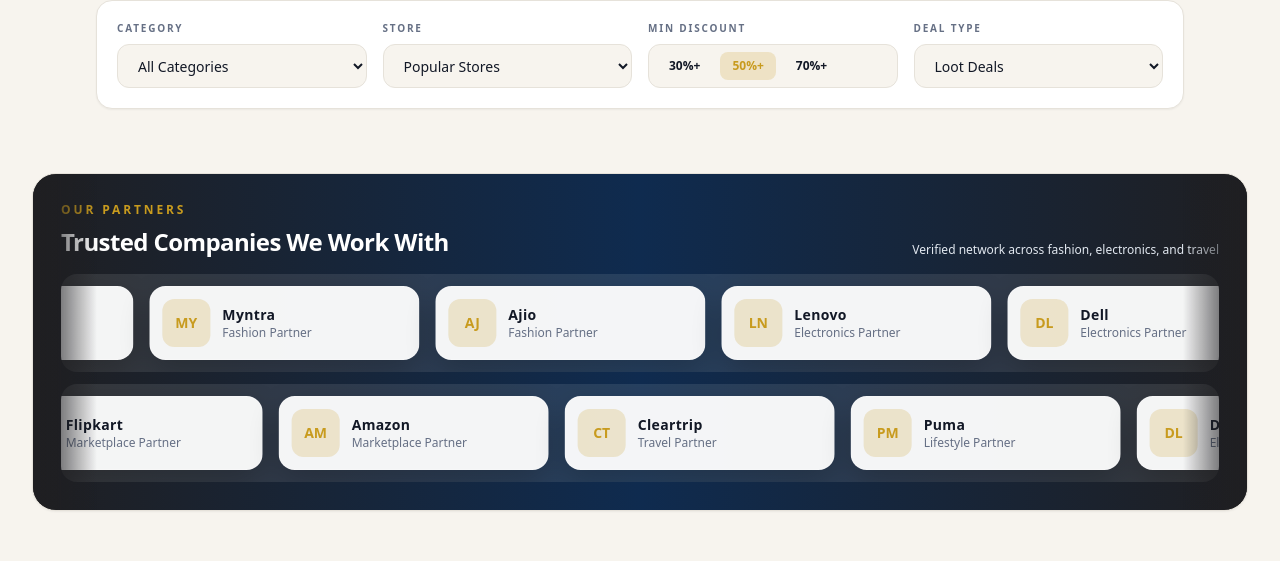
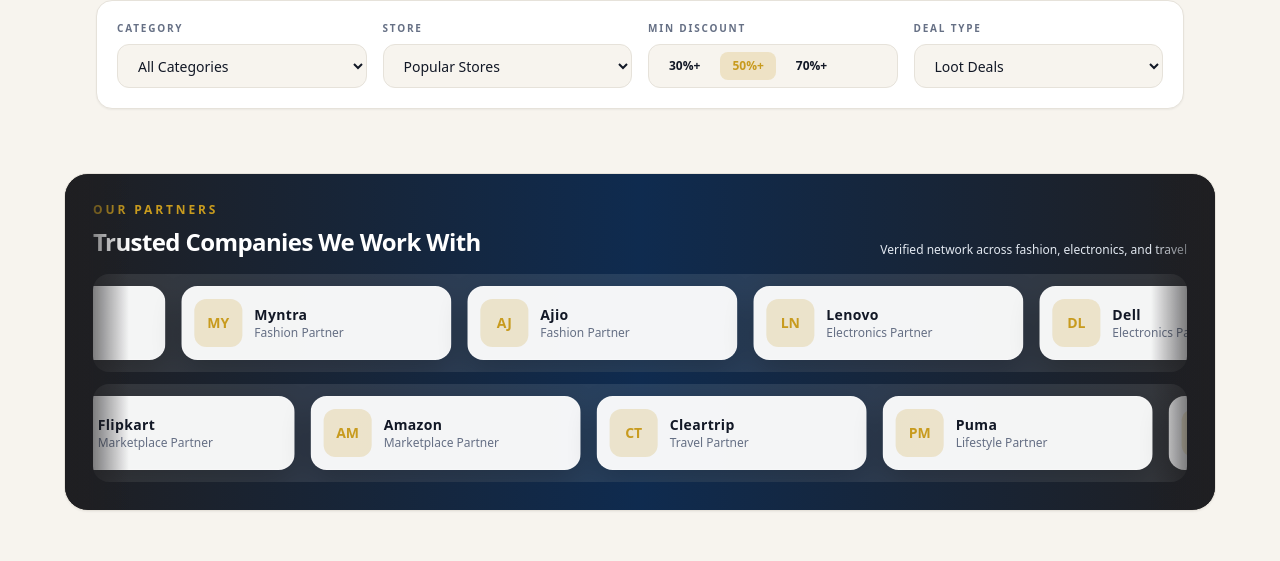
Before and after one commit to balajiprojects049-art/WOUCHIFY, a React (Vite) app: page / in a window 1280 px wide. Shown: the part 1949-2510 px from the top of the page. Built offline with nearby package versions, Linux system fonts and the light colour scheme.

Commit message:
Fix home horizontal scrolling in partners section

```diff
--- a/src/components/CategoryTabs.jsx
+++ b/src/components/CategoryTabs.jsx
@@ -28,7 +28,7 @@
   const reverseLoopItems = [...partners].reverse().concat([...partners].reverse())
 
   return (
-    <section className="relative left-1/2 right-1/2 mt-16 box-border w-screen max-w-[100vw] -translate-x-1/2 overflow-x-clip px-3 sm:px-6 lg:px-8">
+    <section className="mt-16 -mx-3 overflow-x-clip sm:-mx-6 lg:-mx-8">
       <div className="relative overflow-hidden rounded-3xl border border-line bg-gradient-to-r from-navy via-[#0f2b4f] to-navy p-5 shadow-sm sm:p-7">
         <div className="mb-4 flex flex-wrap items-end justify-between gap-3">
           <div>
```
